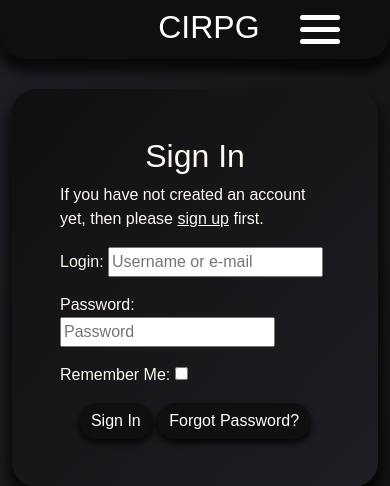
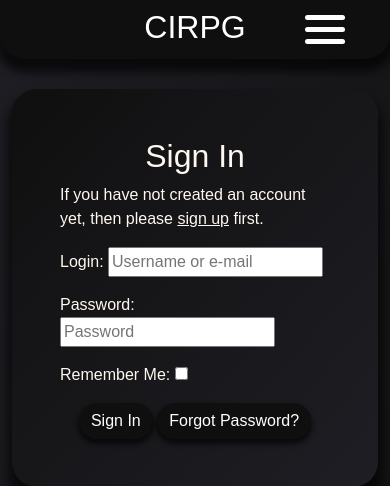
Before and after one commit to BAK2K3/CIRPG, a Django app: a page that uses templates/base.html in a window 390 px wide. Shown: the top 486 px of the page. Run offline with Django 3.2, Linux system fonts and the light colour scheme; some libraries are stand-ins or nearby versions; some web fonts are replaced.

Commit message:
Update Navbar positioning and spacing.

```diff
--- a/templates/base.html
+++ b/templates/base.html
@@ -10,15 +10,6 @@
       <meta name="viewport" content="width=device-width, initial-scale=1.0">
       <meta name="title" content="CIRPG - The Full Stack Role Playing Game">
       <meta name="description" content="Sign up for a free account today!">
-    {% endblock %}
-    {% block corecss %}
-        <!-- Css -->
-        <link href="https://cdn.jsdelivr.net/npm/bootstrap@5.0.1/dist/css/bootstrap.min.css" rel="stylesheet" integrity="sha384-+0n0xVW2eSR5OomGNYDnhzAbDsOXxcvSN1TPprVMTNDbiYZCxYbOOl7+AMvyTG2x" crossorigin="anonymous">
-        <link rel="stylesheet" href="https://use.fontawesome.com/releases/v5.15.3/css/all.css" integrity="sha384-SZXxX4whJ79/gErwcOYf+zWLeJdY/qpuqC4cAa9rOGUstPomtqpuNWT9wdPEn2fk" crossorigin="anonymous">
-        <link rel="stylesheet" href="{% static 'css/base.css' %}">
-    {% endblock %}
-    <!-- Primary Tags -->
-    <title>CIRPG - The Full Stack Role Playing Game</title>
       <!-- Socials -->
       <!-- Open Graph / Facebook -->
       <meta property="og:type" content="website">
@@ -32,6 +23,15 @@
       <meta property="twitter:title" content="CIRPG - The Full Stack Role Playing Game">
       <meta property="twitter:description" content="Sign up for a free account today!">
       <meta property="twitter:image" content="https://cirpg.s3.eu-west-2.amazonaws.com/media/LogoCol.png">
+    {% endblock %}
+    {% block corecss %}
+      <!-- Css -->
+      <link href="https://cdn.jsdelivr.net/npm/bootstrap@5.0.1/dist/css/bootstrap.min.css" rel="stylesheet" integrity="sha384-+0n0xVW2eSR5OomGNYDnhzAbDsOXxcvSN1TPprVMTNDbiYZCxYbOOl7+AMvyTG2x" crossorigin="anonymous">
+      <link rel="stylesheet" href="https://use.fontawesome.com/releases/v5.15.3/css/all.css" integrity="sha384-SZXxX4whJ79/gErwcOYf+zWLeJdY/qpuqC4cAa9rOGUstPomtqpuNWT9wdPEn2fk" crossorigin="anonymous">
+      <link rel="stylesheet" href="{% static 'css/base.css' %}">
+    {% endblock %}
+    <!-- Primary Tags -->
+    <title>CIRPG - The Full Stack Role Playing Game</title>
     <link rel="shortcut icon" type="image/png" href="{% static 'favicon.ico' %}"/>
   </head>
   <body>
@@ -65,13 +65,13 @@
           {% endif %}
         </div>
         <!-- Logo -->
-        <div class="col-3 text-center">
+        <div class="col-4 col-md-3 text-center p-0">
           <a href="{% url 'home' %}">
-            <h1 class="logo-font text-white mb-0" >CIRPG</h1>
+            <h1 class="logo-font text-white mb-0">CIRPG</h1>
           </a>
         </div>
         <!-- Account Container -->
-        <div class="col-4 p-0">
+        <div class="col-4 p-0 ps-md-5 ps-lg-0">
           <div class="account-container me-0 me-lg-2">
             <!-- Inline -->
             <ul class="list-inline list-unstyled text-center d-md-flex d-none">
@@ -94,7 +94,7 @@
                 <a href="#" id="right-nav-dropdown" data-bs-toggle="dropdown" aria-haspopup="true" aria-expanded="false">
                   <div class="nav-icon"><div></div></div>
                 </a>
-                <div class="dropdown-menu dropdown-menu-start text-center" aria-labelledby="right-nav-dropdown">
+                <div class="dropdown-menu dropdown-menu-end text-center" aria-labelledby="right-nav-dropdown">
                   {% if request.user.is_authenticated %}
                     <a class="animated-link list-text dropdown-item" href="{% url 'profile' %}">Profile</a>
                     {% if current_profile.active_char %}
```
Lines whose indentation alone changed are shown as unchanged.
